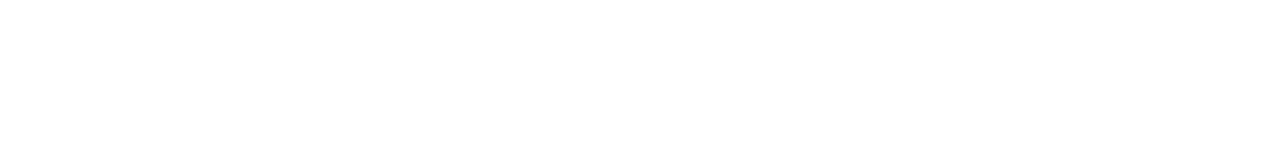
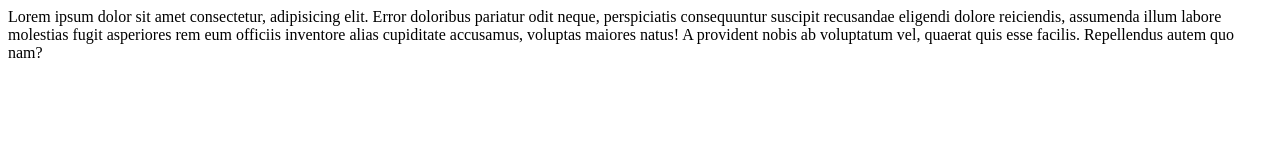
Before and after one commit to Zihad-pro/My-frist-repo, a plain HTML site: page index.html in a window 1280 px wide. Drawn offline with Linux system fonts and the light colour scheme.

Commit message:
first commit

```diff
--- a/index.html
+++ b/index.html
@@ -6,6 +6,6 @@
   <title>My frist repo in github</title>
 </head>
 <body>
-
+  Lorem ipsum dolor sit amet consectetur, adipisicing elit. Error doloribus pariatur odit neque, perspiciatis consequuntur suscipit recusandae eligendi dolore reiciendis, assumenda illum labore molestias fugit asperiores rem eum officiis inventore alias cupiditate accusamus, voluptas maiores natus! A provident nobis ab voluptatum vel, quaerat quis esse facilis. Repellendus autem quo nam?
 </body>
 </html>
```
